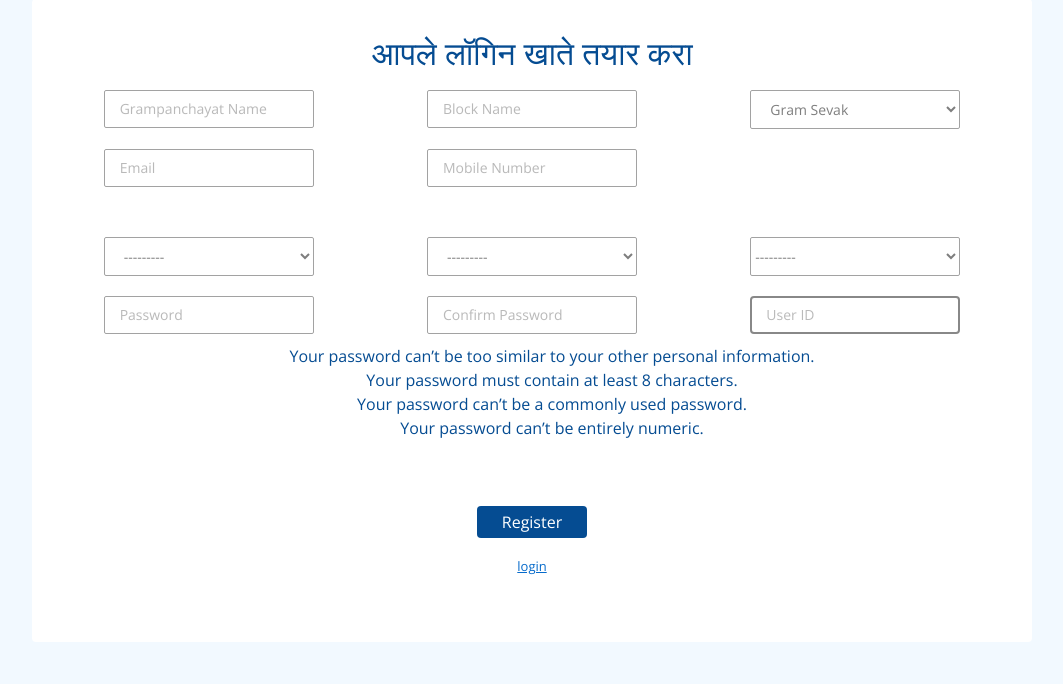
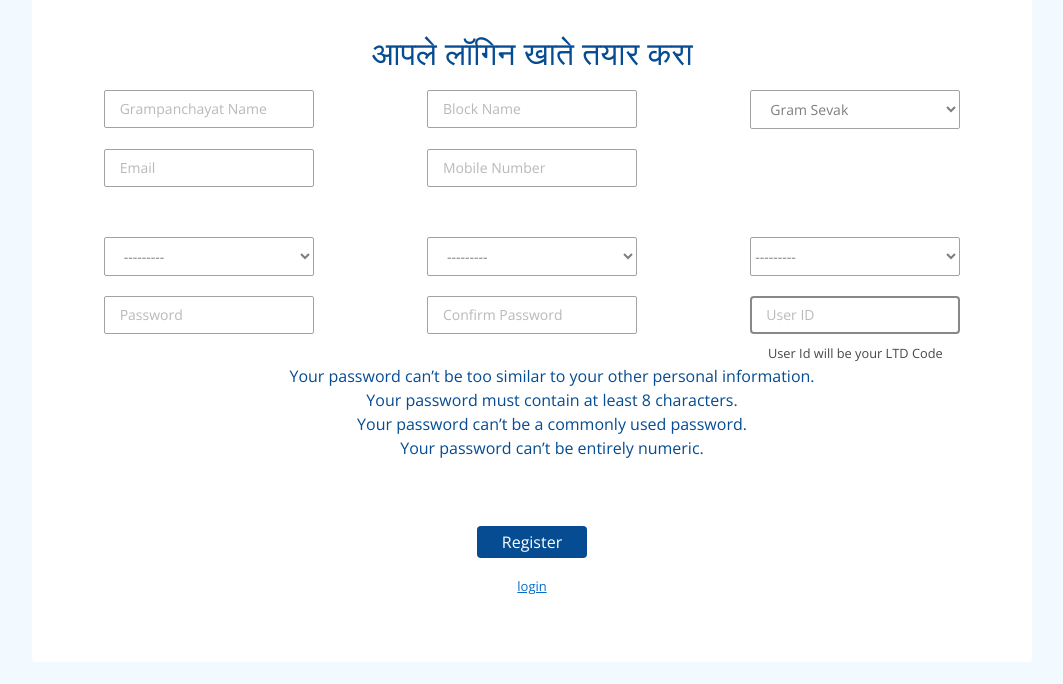
Before and after one commit to yeole-rohan/abc, a Django app: page /accounts/signup/gp/ in a window 1280 px wide. Shown: the part 116-800 px from the top of the page, without its empty margins (108-1171 px from the left). Run offline with Django 3.2, Linux system fonts and the light colour scheme; data comes from the database, SQL or seed files in the repository; both versions use the stored data as it was after the commit; some libraries are stand-ins or nearby versions.

Commit message:
register page change

```diff
--- a/portal/templates/registration/register.html
+++ b/portal/templates/registration/register.html
@@ -79,6 +79,7 @@
                         </div>
                         <div class="col-md-4">
                             {{ form.username }}
+                            <small>User Id will be your LTD Code</small>
                         </div>
                     </div>
                     {{ form.password1.help_text }}
```
Also changed, not shown: db.sqlite3.
